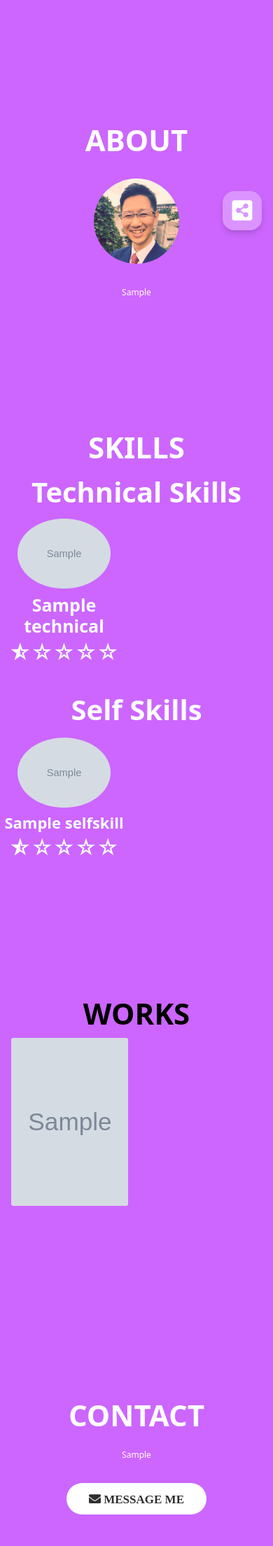
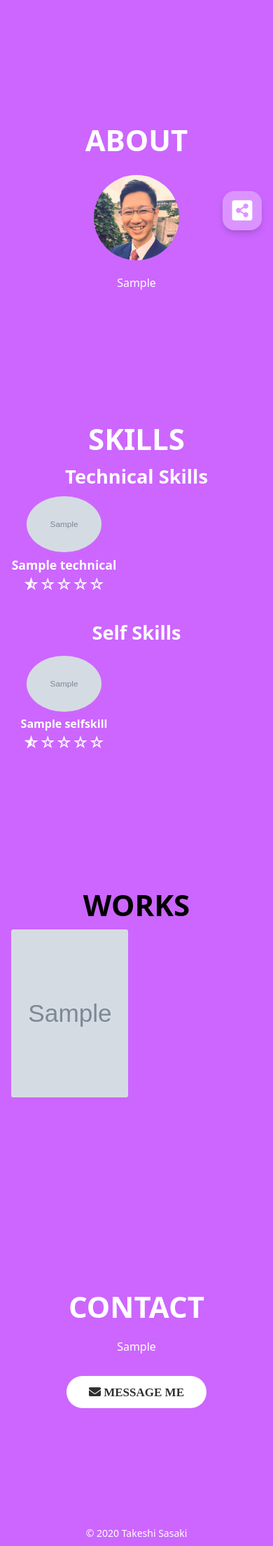
Before and after one commit to Takeshi0702/Django-portfolio, a Django app: page / in a window 390 px wide. Shown: the part 499-2708 px from the top of the page at 70% size. Run offline with Django 3.2, Linux system fonts and the light colour scheme; tables that the repository leaves empty hold one stand-in row (values such as "Sample post"); grey boxes marked "Sample" are stand-in pictures; some libraries are stand-ins or nearby versions.

Commit message:
django-portfolio修正

```diff
--- a/app/static/css/style.css
+++ b/app/static/css/style.css
@@ -143,12 +143,12 @@ a {
 }
 
 .technical-name{
-  font-size: 25px;
+  font-size: 1.5rem;
   padding : 8px 0 0 0;
 }
 
 .selfskill-name{
-  font-size: 22px;
+  font-size: 1.5rem;
   padding : 8px 0 0 0;
 }
 
@@ -168,7 +168,7 @@ a {
 }
 
 .img-profile{
-  margin: 30px;
+  margin: 25px 0 20px 0;
   width:200px;
 	height:200px;
 	object-fit:cover;
@@ -177,7 +177,7 @@ a {
 
 .skill-box{
   border-radius:50%;
-  height: 100px;
+  height: 6rem;
 }
 
 .skill-item{
@@ -566,6 +566,35 @@ box-shadow: 0 0 4px rgba(0, 0, 0, .14), 0 4px 8px rgba(0, 0, 0, .28);
   padding: 0 16px;
 }
 
+.star-rating {
+	position: relative;
+	font-size: 1.9rem;
+	word-wrap: normal !important;
+}
+
+.star-rating-front {
+	position: absolute;
+	top: 0;
+	left: 0;
+  overflow: hidden;
+  color: white;
+}
+
+.star-rating-back {
+	color:  white;
+}
+
+.technology-name{
+  font-size: 2.5rem;
+  font-weight: bold;
+}
+
+
+
+
+
+
+
 @media screen and (max-width: 768px) {
 .font-small{
   font-size: 18px;
@@ -645,38 +674,81 @@ box-shadow: 0 0 4px rgba(0, 0, 0, .14), 0 4px 8px rgba(0, 0, 0, .28);
 
 @media screen and (max-width: 768px) {
 .messages-font-size{
-  font-size: 16px;
-  line-height: 27px;
+  font-size: 1rem;
+  line-height: 1.5;
 }
 }
 
 @media screen and (max-width: 480px) {
 .messages-font-size{
-  font-size: 12px;
-  line-height: 21px;
+  font-size: 1rem;
+  line-height: 1.5;
 }
 }
 
 
-.star-rating {
-	position: relative;
-	font-size: 30px;
-	word-wrap: normal !important;
+@media screen and (max-width: 768px) {
+.technology-name{
+  font-size: 2.2rem!important;
+}
 }
 
-.star-rating-front {
-	position: absolute;
-	top: 0;
-	left: 0;
-  overflow: hidden;
-  color: white;
+@media screen and (max-width: 480px) {
+.technology-name{
+  font-size: 1.7rem!important;
+}
 }
 
-.star-rating-back {
-	color:  white;
+
+@media screen and (max-width: 768px) {
+.skill-box{
+  height: 5.5rem;
+}
 }
 
-.technology-name{
-  font-size: 40px;
-  font-weight: bold;
+@media screen and (max-width: 480px) {
+.skill-box{
+  height: 5rem;
 }
+}
+
+
+
+@media screen and (max-width: 768px) {
+.technical-name{
+  font-size: 1.4rem;
+}
+}
+
+@media screen and (max-width: 480px) {
+.technical-name{
+  font-size: 1.1rem;
+}
+}
+
+
+
+@media screen and (max-width: 768px) {
+.star-rating{
+  font-size: 1.7rem;
+}
+}
+
+@media screen and (max-width: 480px) {
+.star-rating{
+  font-size: 1.4rem;
+}
+}
+
+
+@media screen and (max-width: 768px) {
+.selfskill-name{
+  font-size: 1.2rem;
+}
+}
+
+@media screen and (max-width: 480px) {
+.selfskill-name{
+  font-size: 1rem;
+}
+}
```
